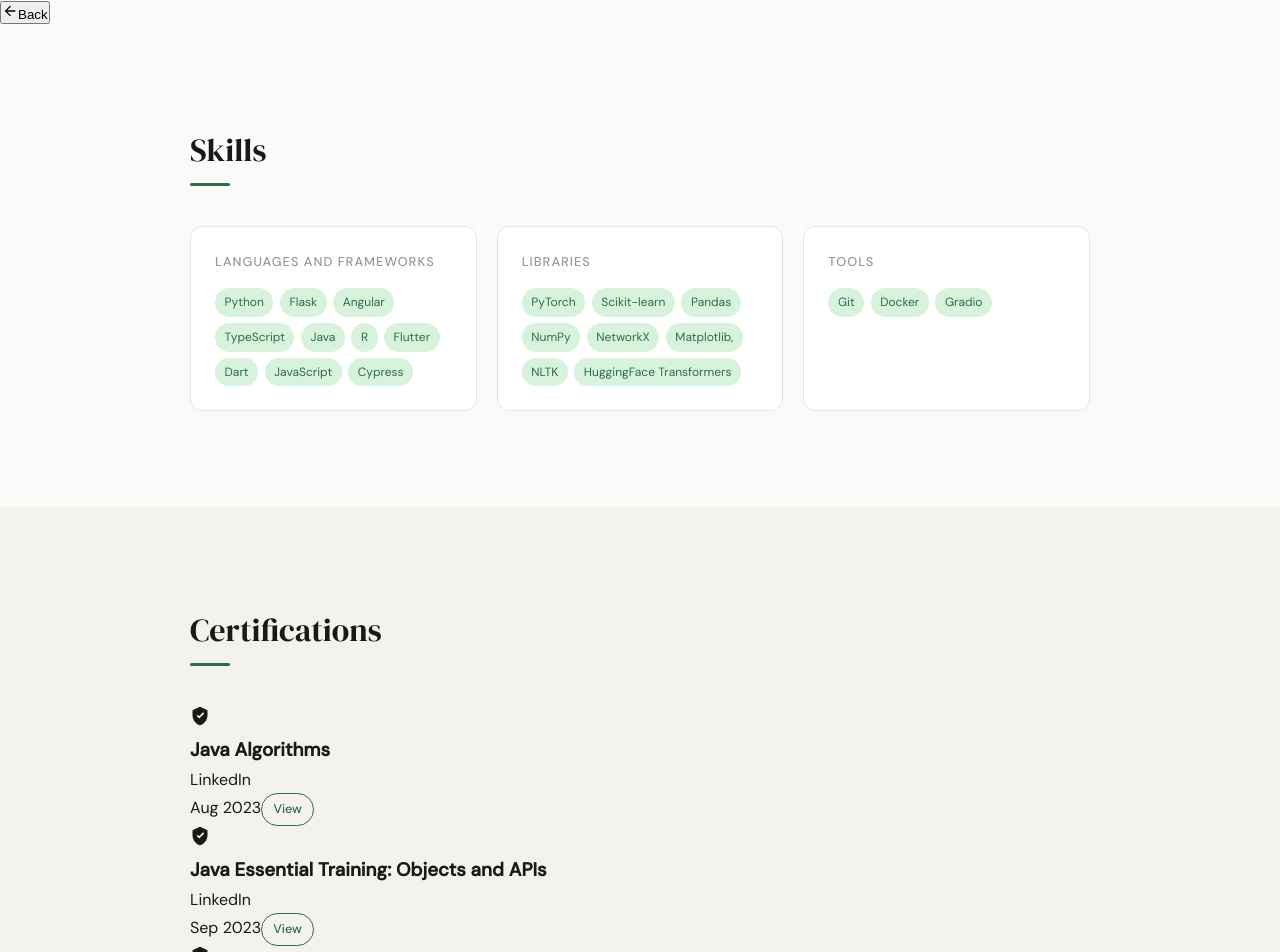
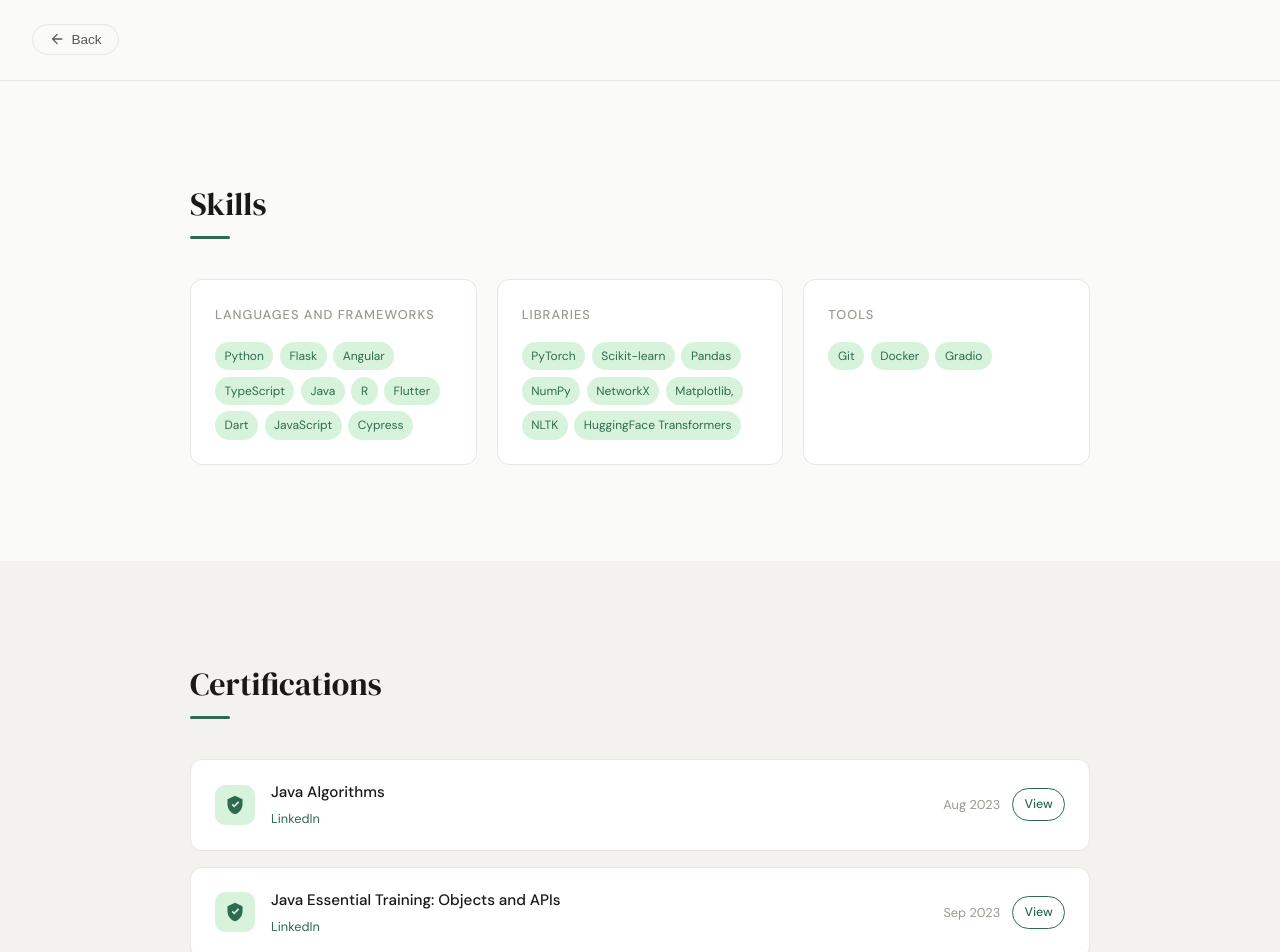
Before and after one commit to Minduli-Lasandi/Minduli-Lasandi-Portfolio, a React (Vite) app: page /Minduli-Lasandi-Portfolio/skills in a window 1280 px wide. Shown: the top 952 px of the page. Built offline with nearby package versions, Linux system fonts and the light colour scheme.

Commit message:
Update css file

```diff
--- a/src/index.css
+++ b/src/index.css
@@ -419,6 +419,116 @@ body {
   color: var(--text-3);
 }
 
+/* ── Subpage ── */
+.subpage {
+  min-height: 100vh;
+}
+
+.subpage-header {
+  padding: 1.5rem 2rem;
+  border-bottom: 1px solid var(--border);
+  background: var(--bg);
+  position: sticky;
+  top: 0;
+  z-index: 10;
+}
+
+.back-btn {
+  display: inline-flex;
+  align-items: center;
+  gap: 0.4rem;
+  background: none;
+  border: 1px solid var(--border);
+  border-radius: 100px;
+  padding: 0.4rem 1rem;
+  font-size: 0.85rem;
+  font-weight: 500;
+  color: var(--text-2);
+  cursor: pointer;
+  transition: all 0.2s;
+}
+
+.back-btn:hover {
+  color: var(--text);
+  border-color: var(--text);
+}
+
+/* ── Certifications ── */
+.cert-list {
+  display: flex;
+  flex-direction: column;
+  gap: 1rem;
+}
+
+.cert-card {
+  background: var(--surface);
+  border: 1px solid var(--border);
+  border-radius: var(--radius);
+  padding: 1.25rem 1.5rem;
+  display: flex;
+  align-items: center;
+  justify-content: space-between;
+  gap: 1rem;
+  flex-wrap: wrap;
+  transition: box-shadow 0.2s;
+}
+
+.cert-card:hover {
+  box-shadow: 0 4px 20px rgba(0, 0, 0, 0.06);
+}
+
+.cert-left {
+  display: flex;
+  align-items: center;
+  gap: 1rem;
+}
+
+.cert-icon {
+  width: 40px;
+  height: 40px;
+  border-radius: 10px;
+  background: var(--accent-light);
+  color: var(--accent);
+  display: flex;
+  align-items: center;
+  justify-content: center;
+  flex-shrink: 0;
+}
+
+.cert-name {
+  font-size: 0.95rem;
+  font-weight: 500;
+  color: var(--text);
+}
+
+.cert-issuer {
+  font-size: 0.8rem;
+  color: var(--accent);
+  margin-top: 2px;
+}
+
+.cert-right {
+  display: flex;
+  align-items: center;
+  gap: 0.75rem;
+  flex-shrink: 0;
+}
+
+.cert-date {
+  font-size: 0.8rem;
+  color: var(--text-3);
+}
+
+.cert-ongoing {
+  font-size: 0.75rem;
+  font-weight: 500;
+  color: var(--accent-2);
+  background: #fef3c7;
+  padding: 0.2rem 0.6rem;
+  border-radius: 100px;
+}
+
+
 .view-all-btn {
   display: inline-flex;
   align-items: center;
@@ -435,6 +545,23 @@ body {
 
 .view-all-btn:hover {
   opacity: 0.8;
+}
+
+.projects-footer-btns {
+  display: flex;
+  gap: 0.75rem;
+  flex-wrap: wrap;
+}
+
+.view-all-btn--outline {
+  background: transparent !important;
+  color: var(--text) !important;
+  border: 1px solid var(--border) !important;
+}
+
+.view-all-btn--outline:hover {
+  background: var(--tag-bg) !important;
+  opacity: 1 !important;
 }
 
 
```
